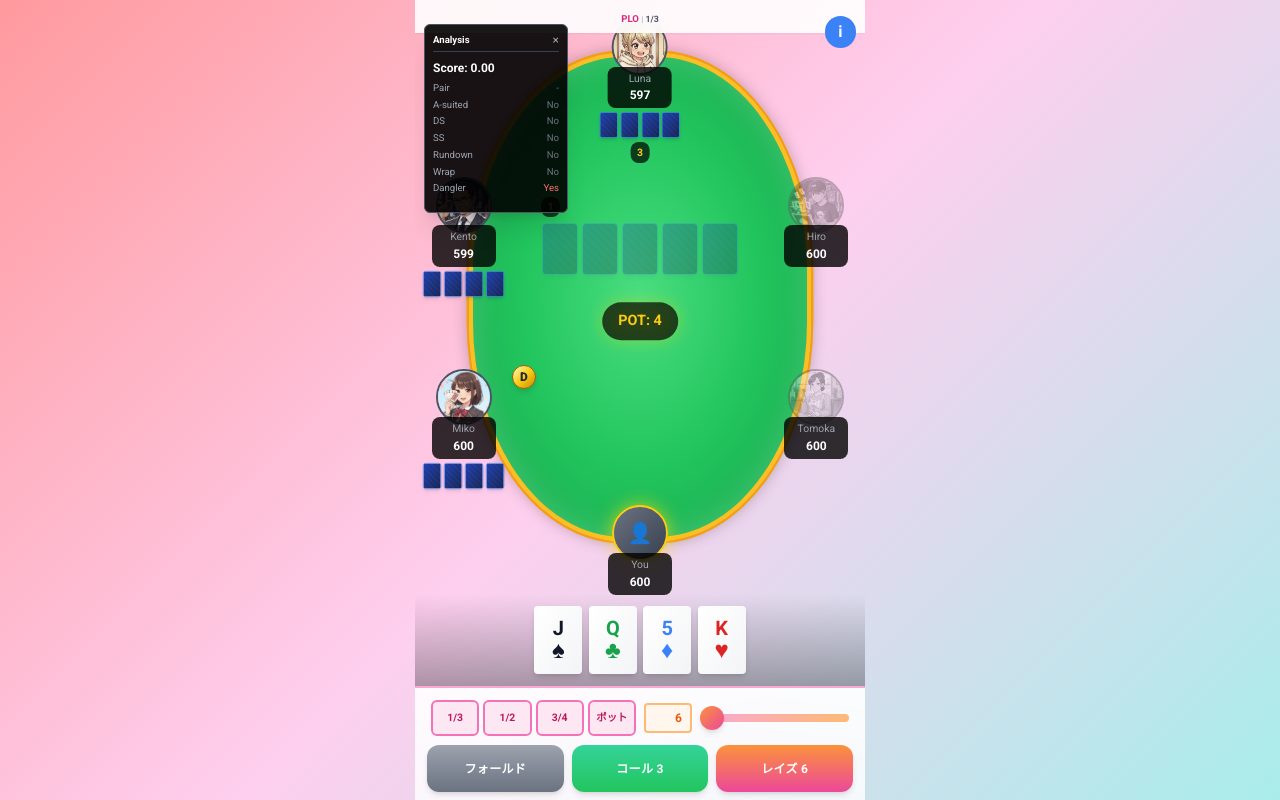
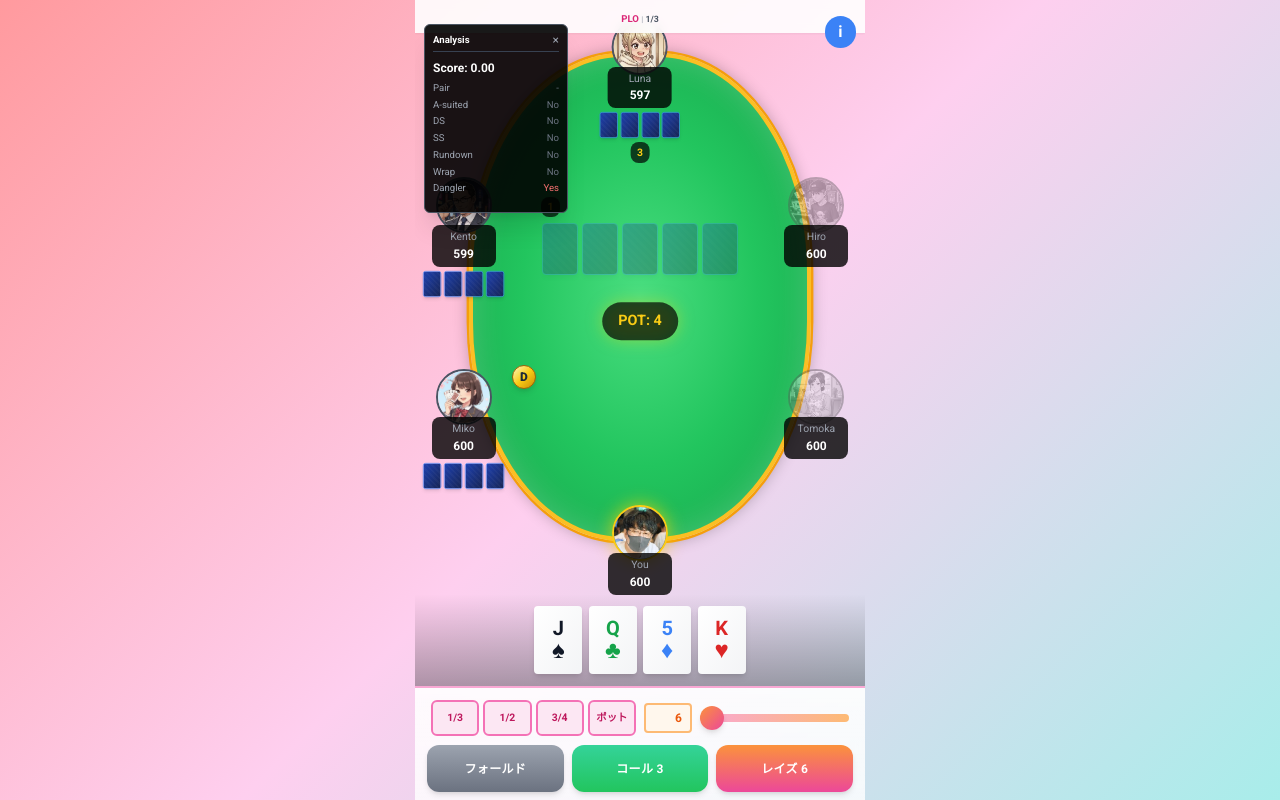
Before and after one commit to okihara/plo-game, a React (Vite) app: page / in a window 1280 px wide. Built offline with nearby package versions, Linux system fonts and the light colour scheme.

Commit message:
Add player avatar image for human players
- Introduce a new avatar image for human players located at '/images/you.png'
- Update Player component to conditionally display the human avatar instead of CPU avatars

Co-Authored-By: Claude Opus 4.5 <noreply@anthropic.com>

```diff
--- a/src/components/Player.tsx
+++ b/src/components/Player.tsx
@@ -100,7 +100,7 @@ export function Player({
   isDealing,
   dealOrder,
 }: PlayerProps) {
-  const avatarImage = cpuAvatars[player.name];
+  const avatarImage = player.isHuman ? '/images/you.png' : cpuAvatars[player.name];
   const showActionMarker = lastAction && (Date.now() - lastAction.timestamp < 1000);
 
   return (
```
Also changed, not shown: public/images/you.png (added).
